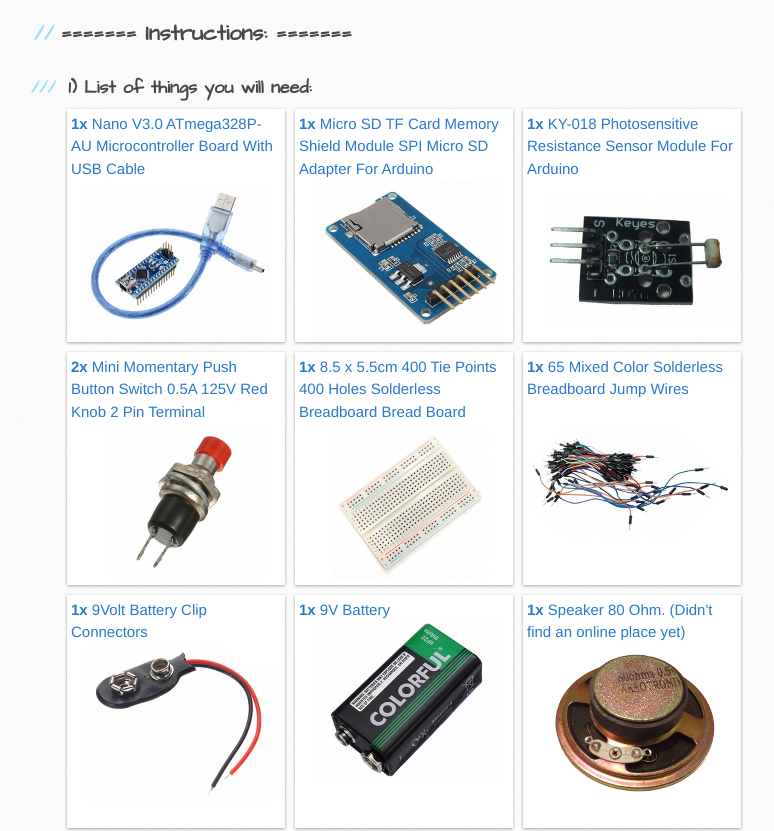
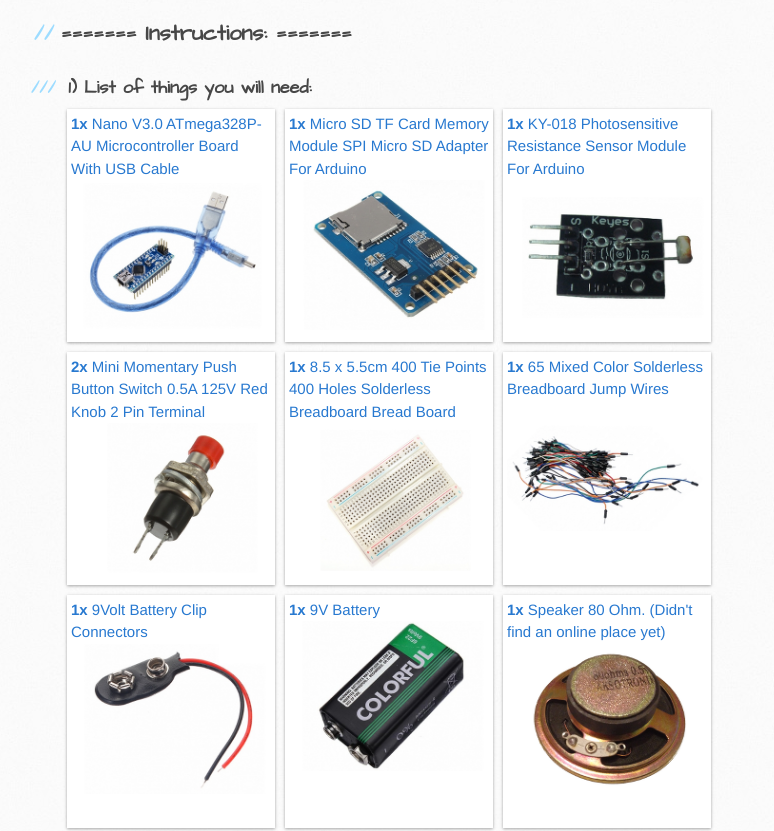
Before and after one commit to jokeduino/website, a plain HTML site: page index.html in a window 1280 px wide. Shown: the part 1875-2706 px from the top of the page, without its empty margins (103-877 px from the left). Drawn offline with Linux system fonts and the light colour scheme.

Commit message:
small width change

```diff
--- a/index.html
+++ b/index.html
@@ -128,7 +128,7 @@ $ git checkout gh-pages
   </div>
   <div class="shadow">
     <a href="http://www.banggood.com/Micro-SD-TF-Card-Memory-Shield-Module-SPI-Mciro-SD-Adapter-For-Arduino-p-919914.html?p=BS0113512424201404ER" target="_blank">
-    <span><b>1x</b> Micro SD TF Card Memory Shield Module SPI Micro SD Adapter For Arduino</span>
+    <span><b>1x</b> Micro SD TF Card Memory Module SPI Micro SD Adapter For Arduino</span>
     <img src="images/parts/210x158/card-reader.png" />
     </a>
   </div>
--- a/stylesheets/stylesheet.css
+++ b/stylesheets/stylesheet.css
@@ -101,7 +101,7 @@ header h2 {
 }
 
 #main-content {
-  width: 690px;
+  width: 660px;
   float: left;
 }
 
@@ -492,7 +492,7 @@ footer a:hover {
 
 .parts div{
   float:left;
-  width:210px;
+  width:200px;
   height:225px;
   margin:0 10px 10px 0;
   background-color: white;
```
